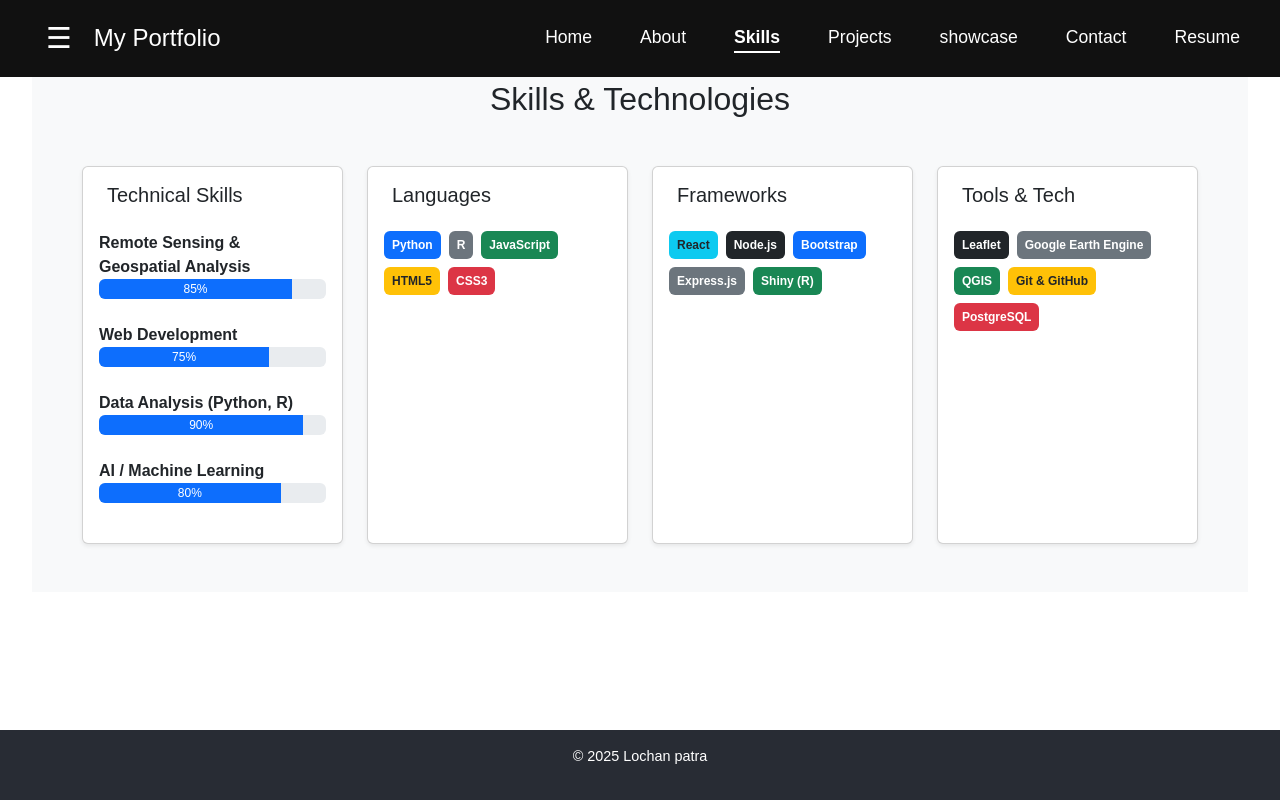
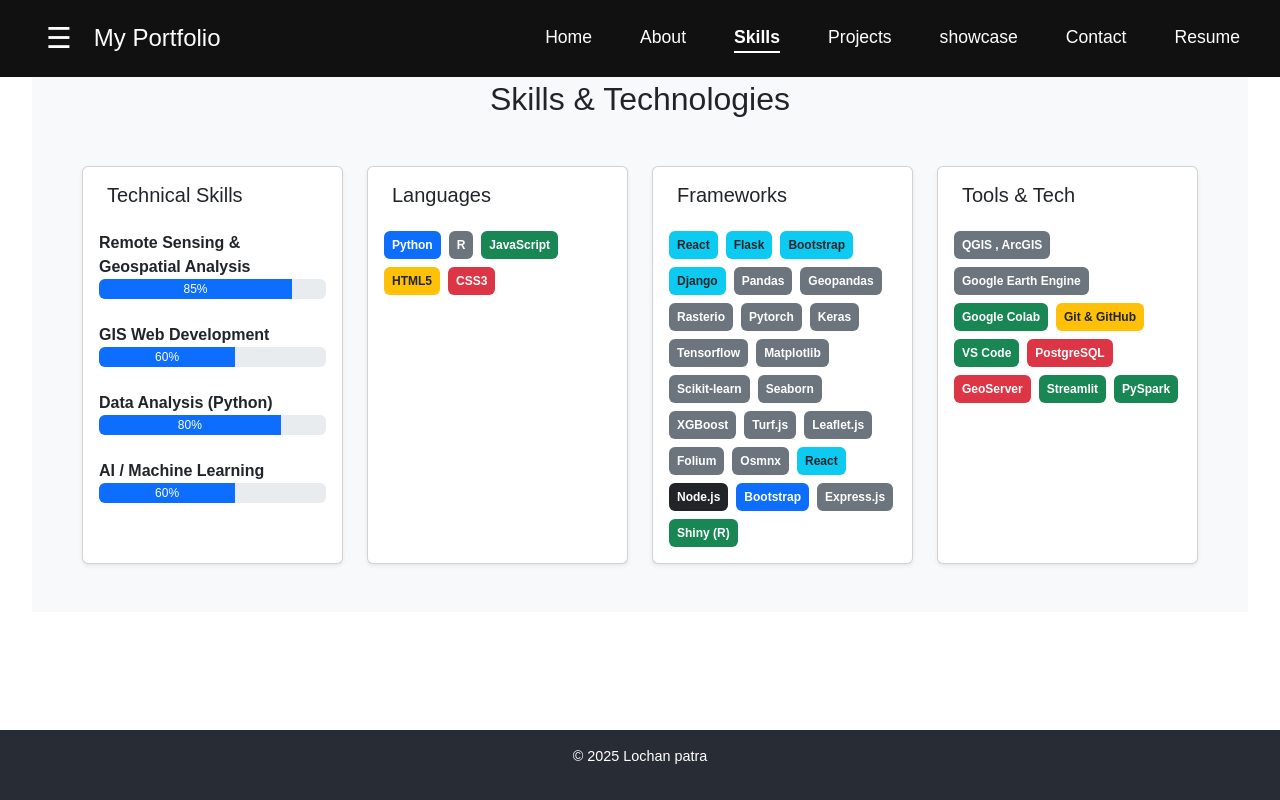
Before and after one commit to lochanpatra/hourport, a React (Vite) app: page /skills in a window 1280 px wide. Built offline with nearby package versions, Linux system fonts and the light colour scheme.

Commit message:
Update Skills.tsx

```diff
--- a/src/pages/Skills.tsx
+++ b/src/pages/Skills.tsx
@@ -12,10 +12,10 @@ type BadgeItem = {
 
 const Skills = () => {
   const technicalSkills: TechnicalSkill[] = [
-    { skill: "Remote Sensing & Geospatial Analysis", level: 85 },
-    { skill: "Web Development", level: 75 },
-    { skill: "Data Analysis (Python, R)", level: 90 },
-    { skill: "AI / Machine Learning", level: 80 },
+   { skill: "Remote Sensing & Geospatial Analysis", level: 85 },
+    { skill: "GIS Web Development", level: 60 },
+    { skill: "Data Analysis (Python)", level: 80 },
+    { skill: "AI / Machine Learning", level: 60 },
   ];
 
   const languages: BadgeItem[] = [
@@ -27,7 +27,24 @@ const Skills = () => {
   ];
 
   const frameworks: BadgeItem[] = [
-    { name: "React", badgeClass: "bg-info text-dark" },
+   { name: "React", badgeClass: "bg-info text-dark" },
+    { name: "Flask", badgeClass: "bg-info text-dark" },
+    { name: "Bootstrap", badgeClass: "bg-info text-dark" },
+    { name: "Django", badgeClass: "bg-info text-dark" },
+    { name: "Pandas", badgeClass: "bg-secondary" },
+     { name: "Geopandas", badgeClass: "bg-secondary" },
+      { name: "Rasterio", badgeClass: "bg-secondary" },
+       { name: "Pytorch", badgeClass: "bg-secondary" },
+        { name: "Keras", badgeClass: "bg-secondary" },
+         { name: "Tensorflow", badgeClass: "bg-secondary" },
+          { name: "Matplotlib", badgeClass: "bg-secondary" },
+           { name: "Scikit-learn", badgeClass: "bg-secondary" },
+            { name: "Seaborn", badgeClass: "bg-secondary" },
+             { name: "XGBoost", badgeClass: "bg-secondary" },
+              { name: "Turf.js", badgeClass: "bg-secondary" },
+              { name: "Leaflet.js", badgeClass: "bg-secondary" },
+               { name: "Folium", badgeClass: "bg-secondary" },
+                { name: "Osmnx", badgeClass: "bg-secondary" }, { name: "React", badgeClass: "bg-info text-dark" },
     { name: "Node.js", badgeClass: "bg-dark" },
     { name: "Bootstrap", badgeClass: "bg-primary" },
     { name: "Express.js", badgeClass: "bg-secondary" },
@@ -35,11 +52,15 @@ const Skills = () => {
   ];
 
   const tools: BadgeItem[] = [
-    { name: "Leaflet", badgeClass: "bg-dark" },
+        { name: "QGIS , ArcGIS", badgeClass: "bg-secondary" },
     { name: "Google Earth Engine", badgeClass: "bg-secondary" },
-    { name: "QGIS", badgeClass: "bg-success" },
+    { name: "Google Colab", badgeClass: "bg-success" },
     { name: "Git & GitHub", badgeClass: "bg-warning text-dark" },
+    { name: "VS Code", badgeClass: "bg-success" },
     { name: "PostgreSQL", badgeClass: "bg-danger" },
+    { name: "GeoServer", badgeClass: "bg-danger" },
+    { name: "Streamlit", badgeClass: "bg-success" },
+    { name: "PySpark", badgeClass: "bg-success" },
   ];
 
   const renderBadgeList = (items: BadgeItem[]) => (
```
